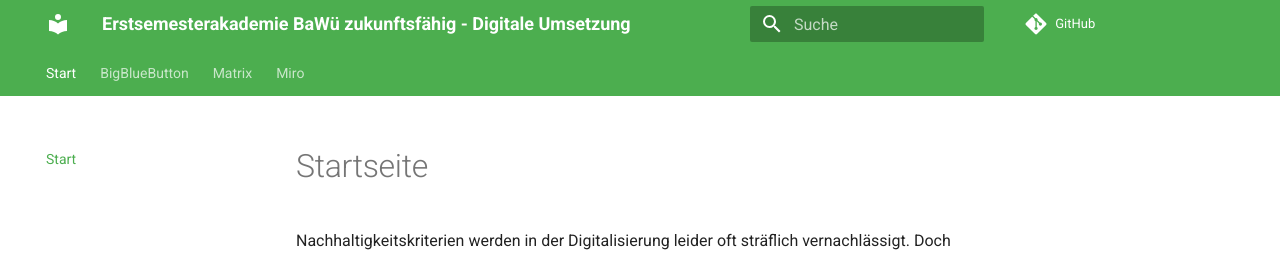
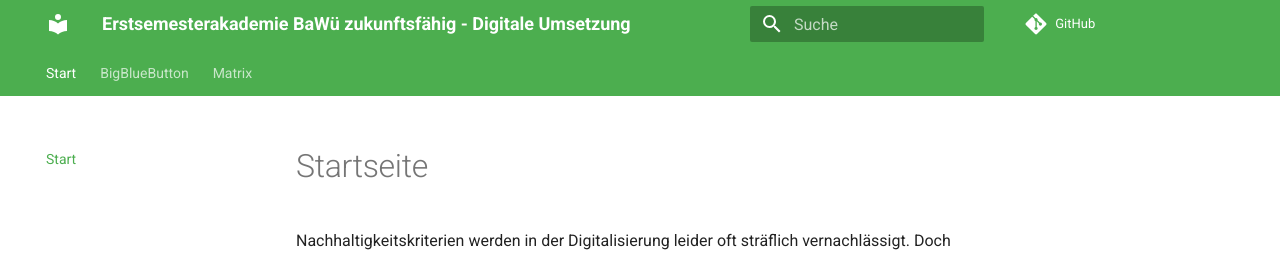
Before and after one commit to davidkopp/ersti-akademie-help, an MkDocs documentation site: the page built from docs/index.md, in a window 1280 px wide. Shown: the top 256 px of the page. Built offline with MkDocs 1.6.1 and Material for MkDocs 9.7.7, drawn with Linux system fonts in a browser that asks for light colours; comment, search, counter and statistics services are not loaded.

Commit message:
Remove Miro

```diff
--- a/mkdocs.yml
+++ b/mkdocs.yml
@@ -13,8 +13,6 @@ nav:
         Wichtige Einstellungen: matrix-einstellungen.md
         Unsere Community und Räume: matrix-community.md
         Matrix-Clients: matrix-clients.md
-    - Miro:
-        Allgemeines: miro.md
 theme:
     name: material
     language: de
```
Also changed, not shown: docs/miro.md (deleted, +0 -4 lines).
